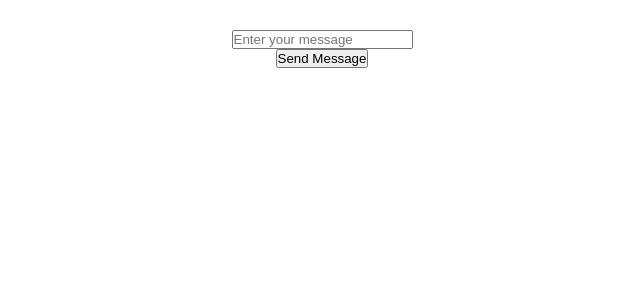
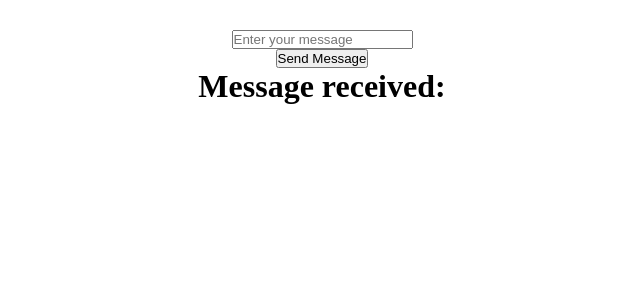
Before and after one commit to Wanjie-Ryan/Sockets, a React (Create React App) app: page / in a window 1280 px wide. Shown: the top 300 px of the page, without its empty margins (318-958 px from the left). Built offline with nearby package versions, Linux system fonts and the light colour scheme; no server answers.

Commit message:
socket-client

```diff
--- a/src/components/Sockets/io.jsx
+++ b/src/components/Sockets/io.jsx
@@ -12,6 +12,8 @@ function Io() {
     // flow goes sth like this, emit a message to the backend, then, the backend receives the message, the backend then sends the received message to the frontend to be dipslayed to the user
 
     const [message, setMessage] = useState('')
+    const [messageReceived, setmessageReceived] =useState('')
+
 
     // we want to capture whatever the user types in the box and send it to the backend and back to the frontend
 
@@ -34,7 +36,9 @@ function Io() {
 
             // console.log(data)
 
-            alert(data.message)
+            // alert(data.message)
+
+            setmessageReceived(data.message)
 
 
         })
@@ -55,6 +59,8 @@ function Io() {
          <input type='text' onChange ={handleMessage} placeholder ='Enter your message'/>
 
          <button onClick ={sendMessage}>Send Message</button>
+         <h1>Message received: {messageReceived}</h1>
+
 
 
 
```
